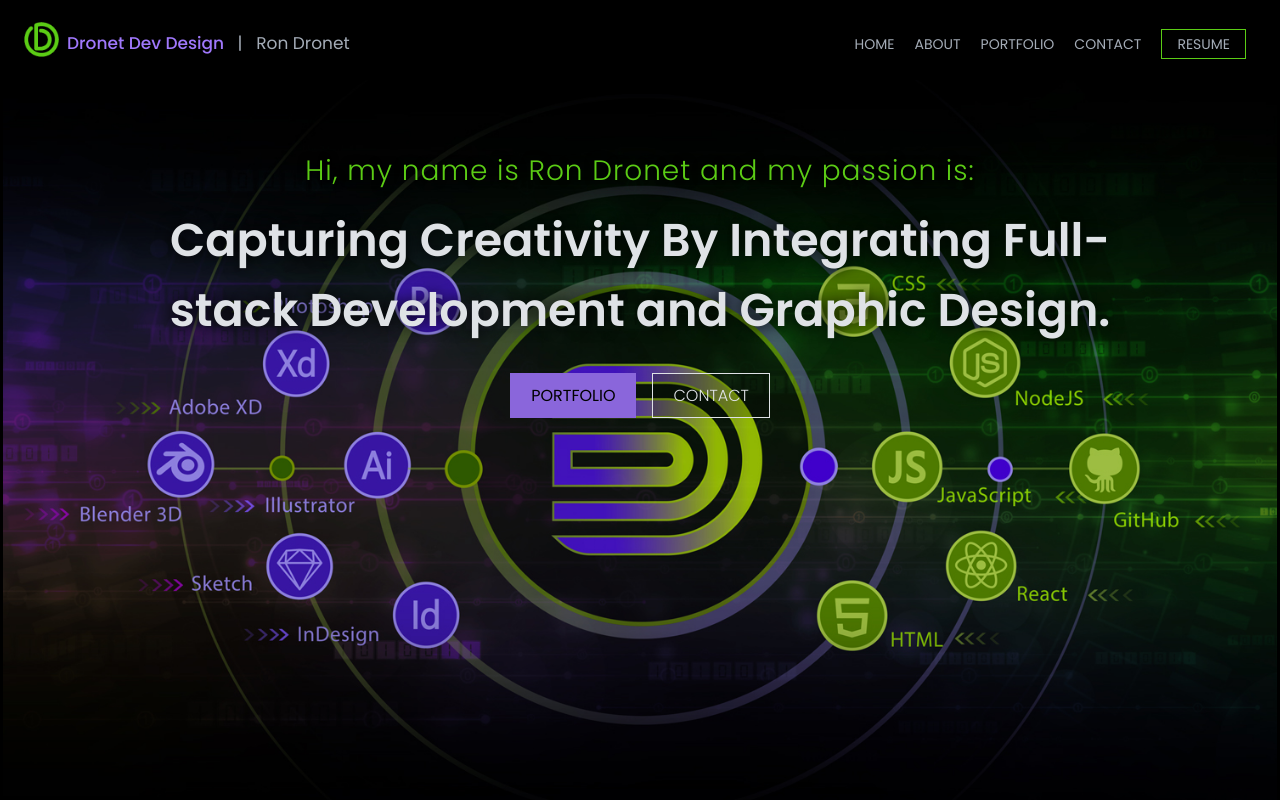
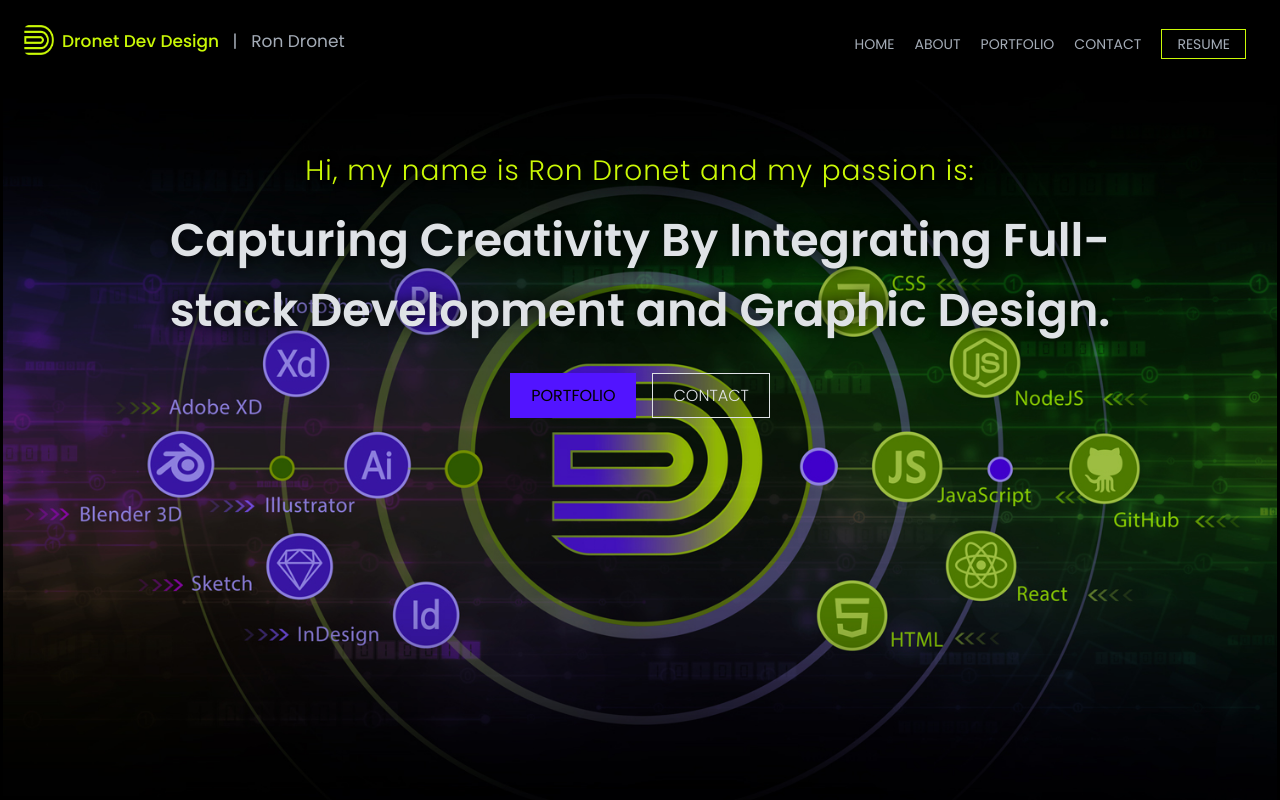
Before and after one commit to DronetDevDesign/dronetdevdesign-app, a React (Create React App) app: page / in a window 1280 px wide. Shown: the top 800 px of the page. Built offline with nearby package versions, Linux system fonts and the light colour scheme.

Commit message:
changed color for css variables to reflect new brand - logo

```diff
--- a/src/components/NavStyles.css
+++ b/src/components/NavStyles.css
@@ -18,17 +18,19 @@
 }
 
 .new-dronet-logo {
-  width: 35px;
-  height: 35px;
+  width: 30px;
+  height: 30px;
   margin: 0;
   padding: 0;
 }
 
 .dronet-title {
+  position: relative;
+  top: -2px;
   margin-left: 8px;
   font-size: 17px;
   font-weight: 500;
-  color: var(--accent-color-lt-purple);
+  color: var(--accent-color-green);
 }
 
 .subtitle {
--- a/src/components/Navigation.js
+++ b/src/components/Navigation.js
@@ -4,7 +4,7 @@
 import { Link } from 'react-router-dom';
 import Resume from '../assets/ron-dronet-resume-2022.pdf';
 import { FaBars, FaTimes } from 'react-icons/fa';
-import Logo from '../assets/new-dronet-logo.png'
+import Logo from '../assets/dronet-d-d-logo.png'
 
 const Nav = () => {
   const [menuClick, setMenuClick] = useState(false);
--- a/src/index.css
+++ b/src/index.css
@@ -6,11 +6,11 @@
 /* ROOT COLOR PALETTE */
 :root {
   --background-color-white: #ffffff;
-  --accent-color-green: #5BCC15;
-  --accent-color-purple: #411EB5;
-  --accent-color-md-purple: #8A66DB;
-  --accent-color-lt-purple: #a078fc;
-  --accent-color-pale-purple: #b6a6fc;
+  --accent-color-green: #CAF906;
+  --accent-color-purple: #4102C9;
+  --accent-color-md-purple: #5214ff;
+  --accent-color-lt-purple: #6d44ff;
+  --accent-color-pale-purple: #aa9aff;
   --accent-color-black: #000000;
   --accent-color-darker-grey: #1b1e22;
   --accent-color-dark-grey: #2C3036;
```
Also changed, not shown: src/assets/dronet-d-d-logo.png (added).
